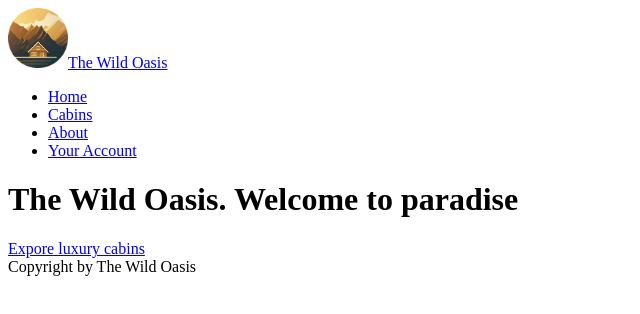
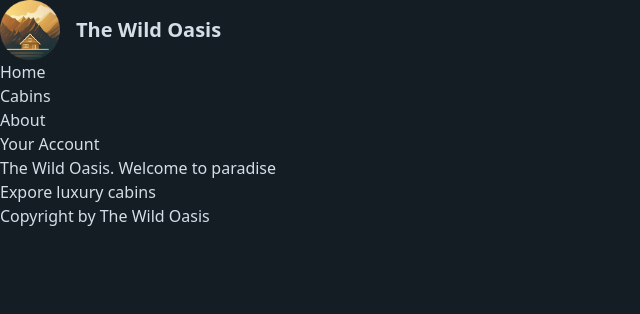
Before and after one commit to kdev307/the-wild-oasis-website, a Next.js app: page / in a window 1280 px wide. Shown: the top 314 px of the page, without its empty margins (0-640 px from the left). Built offline with nearby package versions, Linux system fonts and the light colour scheme.

Commit message:
configuring tailwind

```diff
--- a/app/layout.js
+++ b/app/layout.js
@@ -1,5 +1,7 @@
 import Logo from "@/app/_components/Logo";
 import Navigation from "@/app/_components/Navigation";
+
+import "@/app/_styles/globals.css";
 
 export const metadata = {
     title: "The Wild Oasis",
@@ -8,7 +10,7 @@
 export default function RootLayout({ children }) {
     return (
         <html lang="en">
-            <body>
+            <body className="min-h-screen bg-primary-950 text-primary-100">
                 <header>
                     <Logo />
                     <Navigation />
--- a/tailwind.config.js
+++ b/tailwind.config.js
@@ -8,8 +8,32 @@
     theme: {
         extend: {
             colors: {
-        background: "var(--background)",
-        foreground: "var(--foreground)",
+                primary: {
+                    50: "#E1E8EF",
+                    100: "#D4DEE7",
+                    200: "#B7C7D7",
+                    300: "#99B0C7",
+                    400: "#7C99B6",
+                    500: "#5E82A6",
+                    600: "#4C6B8A",
+                    700: "#3C546C",
+                    800: "#2C3D4F",
+                    900: "#1B2631",
+                    950: "#141C24",
+                },
+                accent: {
+                    50: "#FAF5F0",
+                    100: "#F4ECE1",
+                    200: "#E8D6BF",
+                    300: "#DDC2A2",
+                    400: "#D2AF84",
+                    500: "#C69963",
+                    600: "#B78343",
+                    700: "#926835",
+                    800: "#6C4D28",
+                    900: "#4B351B",
+                    950: "#382814",
+                },
             },
         },
     },
```
Also changed, not shown: app/_styles/globals.css (+5 -5 lines), package.json (+8 -5 lines), 2 other files (tests, documents, lock files or other folders). Lines whose indentation alone changed are shown as unchanged.
